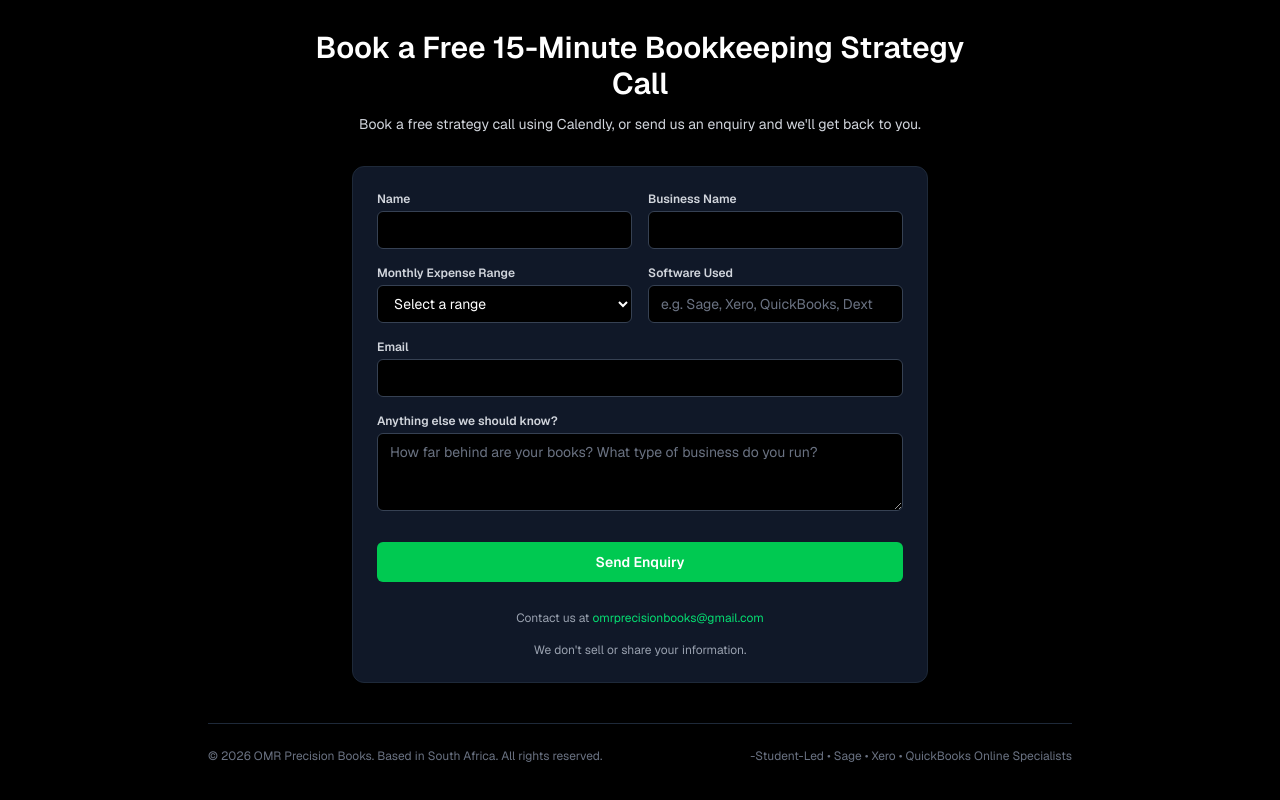
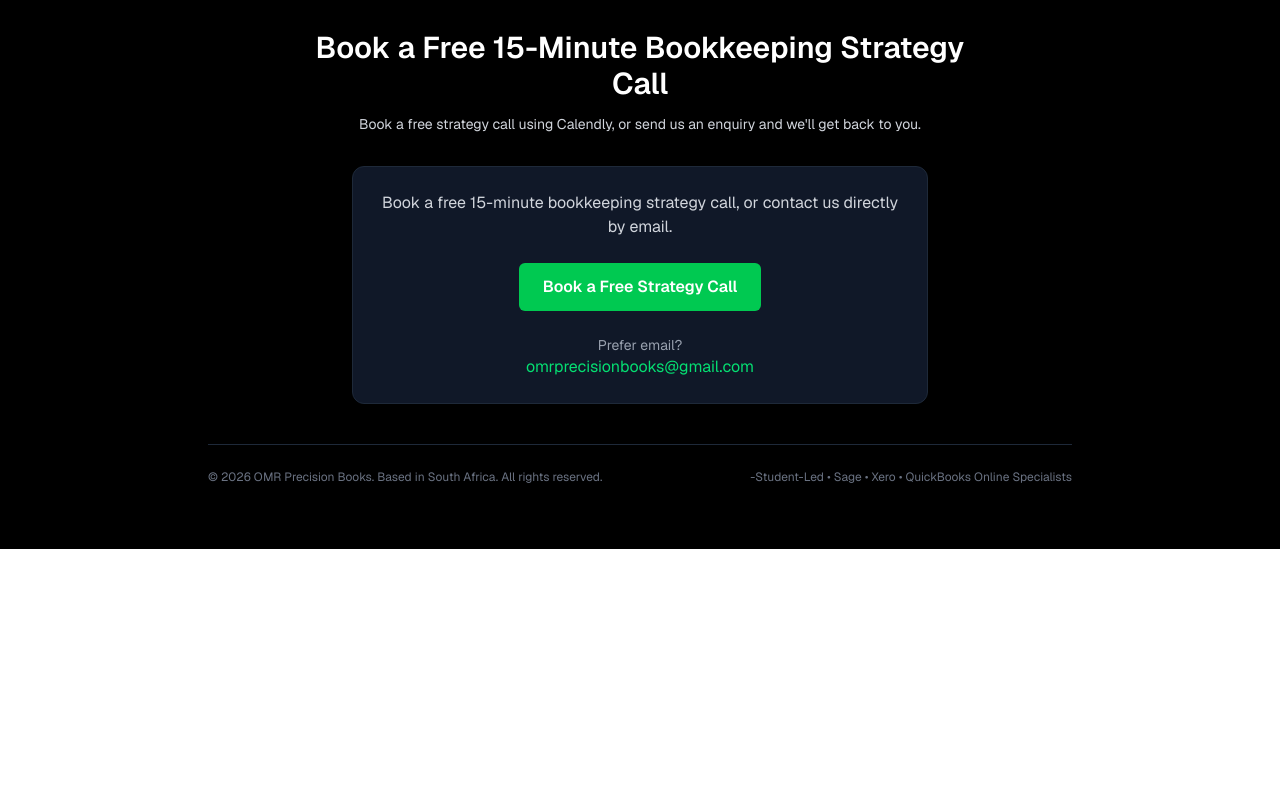
Before and after one commit to omrzuh002-pixel/omr-precision-books, a Next.js app: page / in a window 1280 px wide. Shown: the part 3509-4309 px from the top of the page. After the commit the page ends 4058 px from the top, so only its background shows below. Built offline with nearby package versions, Linux system fonts and the light colour scheme.

Commit message:
update no form

```diff
--- a/app/page.tsx
+++ b/app/page.tsx
@@ -405,122 +405,31 @@ export default function Home() {
             </p>
           </div>
 
-          {/* MAILTO FORM */}
-          <form
-            className="max-w-xl mx-auto bg-gray-900 border border-gray-800 rounded-xl p-6 space-y-4"
-            action="mailto:you@omrprecisionbooks@gmail.com"
-            method="POST"
-            encType="text/plain"
+          <div className="max-w-xl mx-auto bg-gray-900 border border-gray-800 rounded-xl p-6 text-center">
+            <p className="text-gray-300 mb-6">
+               Book a free 15-minute bookkeeping strategy call, or contact us directly by email.
+            </p>
+
+          <a
+          href="https://calendly.com/omrprecisionbooks/free-15-minute-bookkeeping-strategy-call"
+            target="_blank"
+            rel="noopener noreferrer"
+            className="inline-block px-6 py-3 rounded-md bg-green-500 hover:bg-green-600 text-white font-semibold"
           >
-            {/* Replace the email above with your real address */}
+          Book a Free Strategy Call
+          </a>
 
-            <div className="grid gap-4 md:grid-cols-2">
-              <div>
-                <label className="block text-xs font-semibold text-gray-300 mb-1" htmlFor="name">
-                  Name
-                </label>
-                <input
-                  id="name"
-                  name="Name"
-                  type="text"
-                  required
-                  className="w-full px-3 py-2 rounded-md bg-black border border-gray-700 text-sm text-white placeholder-gray-500 focus:outline-none focus:border-green-500"
-                />
-              </div>
-              <div>
-                <label className="block text-xs font-semibold text-gray-300 mb-1" htmlFor="businessName">
-                  Business Name
-                </label>
-                <input
-                  id="businessName"
-                  name="Business Name"
-                  type="text"
-                  required
-                  className="w-full px-3 py-2 rounded-md bg-black border border-gray-700 text-sm text-white placeholder-gray-500 focus:outline-none focus:border-green-500"
-                />
-              </div>
-            </div>
+          <p className="mt-6 text-sm text-gray-400">
+            Prefer email?
+          </p>
 
-            <div className="grid gap-4 md:grid-cols-2">
-              <div>
-                <label className="block text-xs font-semibold text-gray-300 mb-1" htmlFor="monthlyExpenseRange">
-                  Monthly Expense Range
-                </label>
-                <select
-                  id="monthlyExpenseRange"
-                  name="Monthly Expense Range"
-                  required
-                  className="w-full px-3 py-2 rounded-md bg-black border border-gray-700 text-sm text-white focus:outline-none focus:border-green-500"
-                >
-                  <option value="">Select a range</option>
-                  <option value="0-150k">Up to R150k / month</option>
-                  <option value="150k-500k">R150k – R500k / month</option>
-                  <option value="500k-1m">R500k – R1m / month</option>
-                  <option value="1m-plus">R1m+ / month</option>
-                </select>
-              </div>
-              <div>
-                <label className="block text-xs font-semibold text-gray-300 mb-1" htmlFor="softwareUsed">
-                  Software Used
-                </label>
-                <input
-                  id="softwareUsed"
-                  name="Software Used"
-                  type="text"
-                  placeholder="e.g. Sage, Xero, QuickBooks, Dext"
-                  className="w-full px-3 py-2 rounded-md bg-black border border-gray-700 text-sm text-white placeholder-gray-500 focus:outline-none focus:border-green-500"
-                />
-              </div>
-            </div>
-
-            <div>
-              <label className="block text-xs font-semibold text-gray-300 mb-1" htmlFor="email">
-                Email
-              </label>
-              <input
-                id="email"
-                name="Email"
-                type="email"
-                required
-                className="w-full px-3 py-2 rounded-md bg-black border border-gray-700 text-sm text-white placeholder-gray-500 focus:outline-none focus:border-green-500"
-              />
-            </div>
-
-            <div>
-              <label className="block text-xs font-semibold text-gray-300 mb-1" htmlFor="notes">
-                Anything else we should know?
-              </label>
-              <textarea
-                id="notes"
-                name="Notes"
-                rows={3}
-                placeholder="How far behind are your books? What type of business do you run?"
-                className="w-full px-3 py-2 rounded-md bg-black border border-gray-700 text-sm text-white placeholder-gray-500 focus:outline-none focus:border-green-500"
-              />
-            </div>
-
-            <button
-              type="submit"
-              className="w-full mt-2 py-2.5 rounded-md bg-green-500 hover:bg-green-600 text-sm font-semibold text-white"
-            >
-              Send Enquiry
-            </button>
-              <p className="mt-3 text-xs text-gray-400 text-center">
-
-              Contact us at{" "}
           <a
-
         href="mailto:omrprecisionbooks@gmail.com"
-              className="text-green-400"
+          className="text-green-400 hover:underline"
           >
           omrprecisionbooks@gmail.com
             </a>
-              </p>
-              <p className="mt-2 text-xs text-gray-400 text-center">
-              We don't sell or share your information.
-            </p>
-
-            </form>
+          </div>
 
           <div className="mt-10 pt-6 border-t border-gray-800 text-xs text-gray-500 flex flex-col sm:flex-row items-center justify-between space-y-2 sm:space-y-0">
             <span>&copy; 2026 OMR Precision Books. Based in South Africa. All rights reserved.</span>
```
Lines whose indentation alone changed are shown as unchanged.
